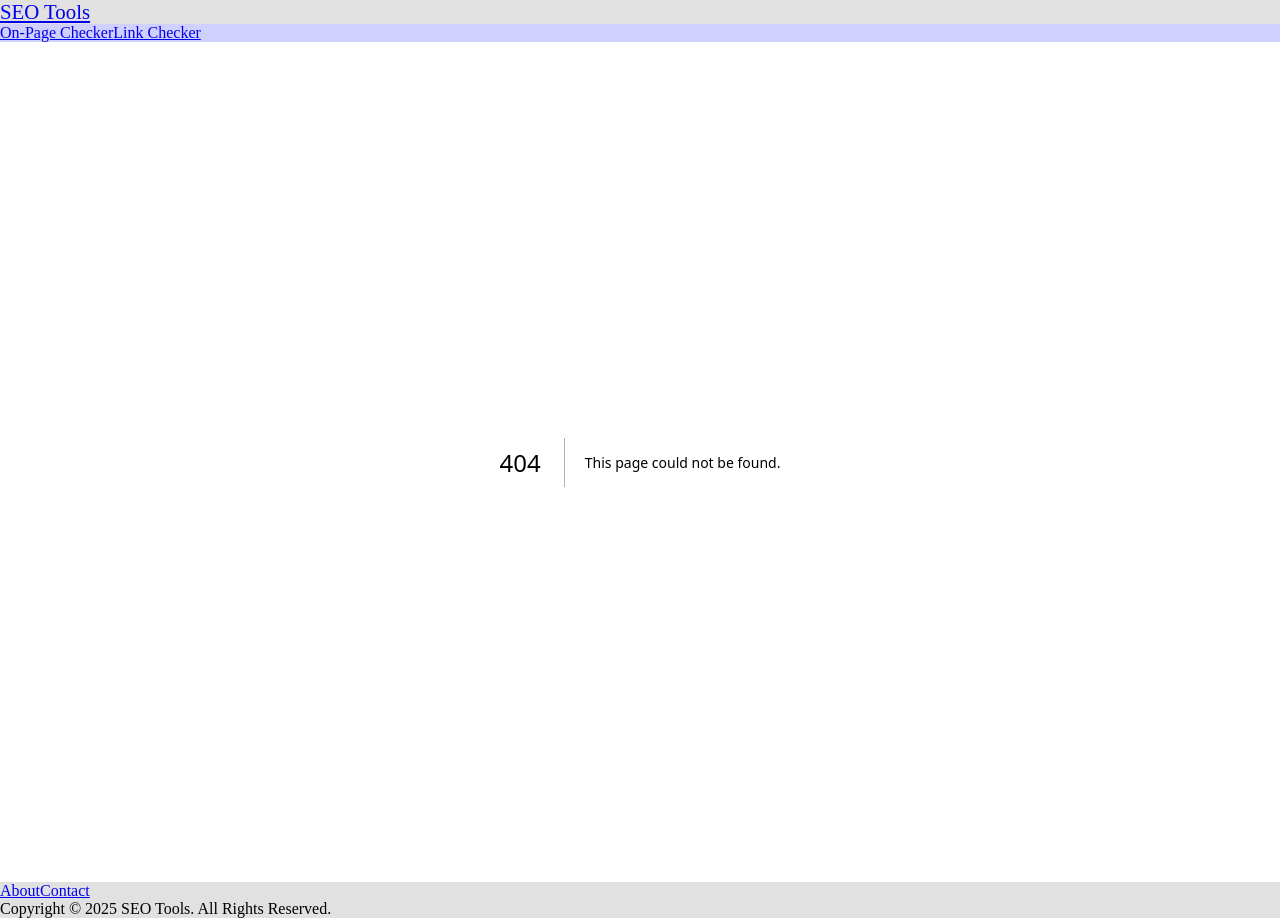
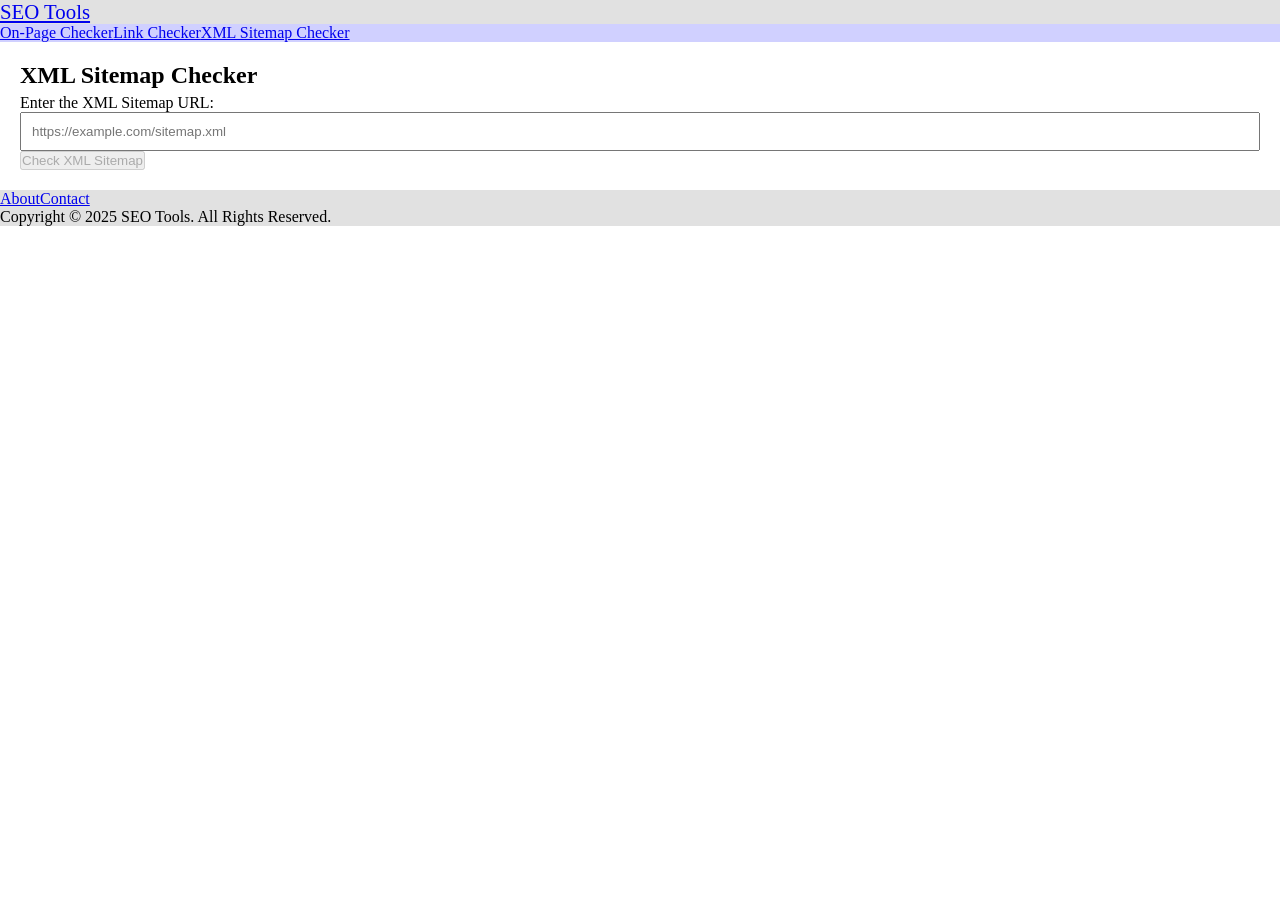
Before and after one commit to johnnyfwk/seo-tools, a Next.js app: page /xml-sitemap-checker in a window 1280 px wide. Before the commit this address had no page. After the commit the page ends 800 px from the top, so only its background shows below. Built offline with nearby package versions, Linux system fonts and the light colour scheme.

Commit message:
Scrape XMl sitemap.

```diff
--- a/app/api/on-page-checker/route.js
+++ b/app/api/on-page-checker/route.js
@@ -24,7 +24,6 @@ async function fetchRedirectChain(url) {
 
 export async function POST(req) {
     try {
-        // const { url } = await req.json();
         let { url } = await req.json();
         url = url.trim();
 
--- a/app/clientPages/clientOnPageChecker.js
+++ b/app/clientPages/clientOnPageChecker.js
@@ -1,4 +1,5 @@
 'use client';
+
 import { useState } from "react";
 import Link from "next/link";
 import RobotsTxt from "../components/robotsTxt";
@@ -75,7 +76,6 @@ export default function ClientOnPageChecker() {
         }
 
         setIsCheckingPage(true);
-        setPageData({ enteredUrl: validatedUrl.href })
 
         try {
             const res = await fetch('/api/on-page-checker', {
@@ -96,6 +96,7 @@ export default function ClientOnPageChecker() {
             setPageData((currentPageData) => {
                 return {
                     ...currentPageData,
+                    enteredUrl: validatedUrl.href,
                     enteredUrlStatusCode: data.enteredUrlStatusCode
                 }
             });
--- /dev/null
+++ b/app/clientPages/xmlSitemapChecker.js
@@ -0,0 +1,115 @@
+'use client';
+
+import { useState } from "react";
+import Link from "next/link";
+
+export default function ClientXmlSitemapChecker() {
+    const [xmlSitemapUrl, setXmlSitemapUrl] = useState("");
+    const [isCheckingXmlSitemap, setIsCheckingXmlSitemap] = useState(false);
+    const [error, setError] = useState("");
+    const [xmlSitemapUrls, setXmlSitemapUrls] = useState([]);
+    const [hasChecked, setHasChecked] = useState(false);
+
+    async function handleCheckXmlSitemap() {
+        setError("");
+        setXmlSitemapUrls([]);
+        setIsCheckingXmlSitemap(true);
+        setHasChecked(false);
+
+        let xmlSitemap = xmlSitemapUrl.trim();
+
+        try {
+            const response = await fetch('/api/xml-sitemap-checker', {
+                method: 'POST',
+                headers: { 'Content-Type': 'application/json'},
+                body: JSON.stringify({ xmlSitemap })
+            });
+
+            const data = await response.json();
+
+            if (data.error) {
+                setError(data.error);
+            } else {
+                setXmlSitemapUrls(data.urls);
+            }
+        } catch {
+            setError("Something went wrong.");
+        } finally {
+            setIsCheckingXmlSitemap(false);
+            setHasChecked(true);
+        }
+    }
+
+    return (
+        <>
+            <section>
+                <h1>XML Sitemap Checker</h1>
+
+                <form
+                    onSubmit={(e) => {
+                        e.preventDefault();
+                        handleCheckXmlSitemap();
+                    }}
+                >
+                    <label htmlFor="xml-sitemap-url">Enter the XML Sitemap URL:</label>
+
+                    <input
+                        type="url"
+                        name="xml-sitemap-url"
+                        id="xml-sitemap-url"
+                        value={xmlSitemapUrl}
+                        onChange={(e) => setXmlSitemapUrl(e.target.value)}
+                        placeholder="https://example.com/sitemap.xml"
+                        required
+                        disabled={isCheckingXmlSitemap}
+                        style={{width: '100%', padding: "10px"}}
+                    />
+
+                    <input
+                        type="submit"
+                        value={isCheckingXmlSitemap ? "Fetching data..." : "Check XML Sitemap"}
+                        disabled={!xmlSitemapUrl.trim() || isCheckingXmlSitemap}
+                    />
+                </form>
+            </section>
+
+            {hasChecked && error
+                ? <p className="error-text">{error}</p>
+                : null
+            }
+
+            {hasChecked && !error
+                ? <section>
+                    <h2>URLs ({xmlSitemapUrls.length})</h2>
+
+                    {xmlSitemapUrls.length > 0 && !error
+                        ? <table>
+                            <thead>
+                                <tr>
+                                    <th style={{ textAlign: 'center' }}>#</th>
+                                    <th style={{ textAlign: 'left' }}>URL</th>
+                                </tr>
+                            </thead>
+                            <tbody>
+                                {xmlSitemapUrls.map((url, i) => {
+                                    return (
+                                        <tr key={`${i}-${url}`}>
+                                            <td style={{ textAlign: 'center' }}>{i + 1}</td>
+                                            <td style={{ textAlign: 'left' }}>
+                                                <Link href={url} target="_blank">
+                                                    {url}
+                                                </Link>
+                                            </td>
+                                        </tr>
+                                    )
+                                })}
+                            </tbody>
+                        </table>
+                        : <p>No URLs found in the XML sitemap</p>
+                    }
+                </section>
+                : null
+            }
+        </>
+    )
+}
--- a/app/components/nav.js
+++ b/app/components/nav.js
@@ -5,6 +5,7 @@ export default function Nav() {
         <nav>
             <Link href="/on-page-checker">On-Page Checker</Link>
             <Link href="link-checker">Link Checker</Link>
+            <Link href="xml-sitemap-checker">XML Sitemap Checker</Link>
         </nav>
     )
 }
--- a/app/page.js
+++ b/app/page.js
@@ -19,6 +19,10 @@ export default function Home() {
             <h2>
                 <Link href="/link-checker">Backlink & Internal Checker</Link>
             </h2>
+
+            <h2>
+                <Link href="/xml-sitemap-checker">XML Sitemap Checker</Link>
+            </h2>
         </div>
     );
 }
--- /dev/null
+++ b/app/xml-sitemap-checker/page.js
@@ -0,0 +1,12 @@
+import ClientXmlSitemapChecker from "../clientPages/xmlSitemapChecker";
+
+export const metadata = {
+    title: "XML Sitemap Checker | SEO Tools",
+    description: "This is the meta description for the XML Sitemap Checker page.",
+}
+
+export default function XmlSiteMapChecker() {
+    return (
+        <ClientXmlSitemapChecker />
+    )
+}
```
Also changed, not shown: app/api/xml-sitemap-checker/route.js (added, +62 -0 lines).
